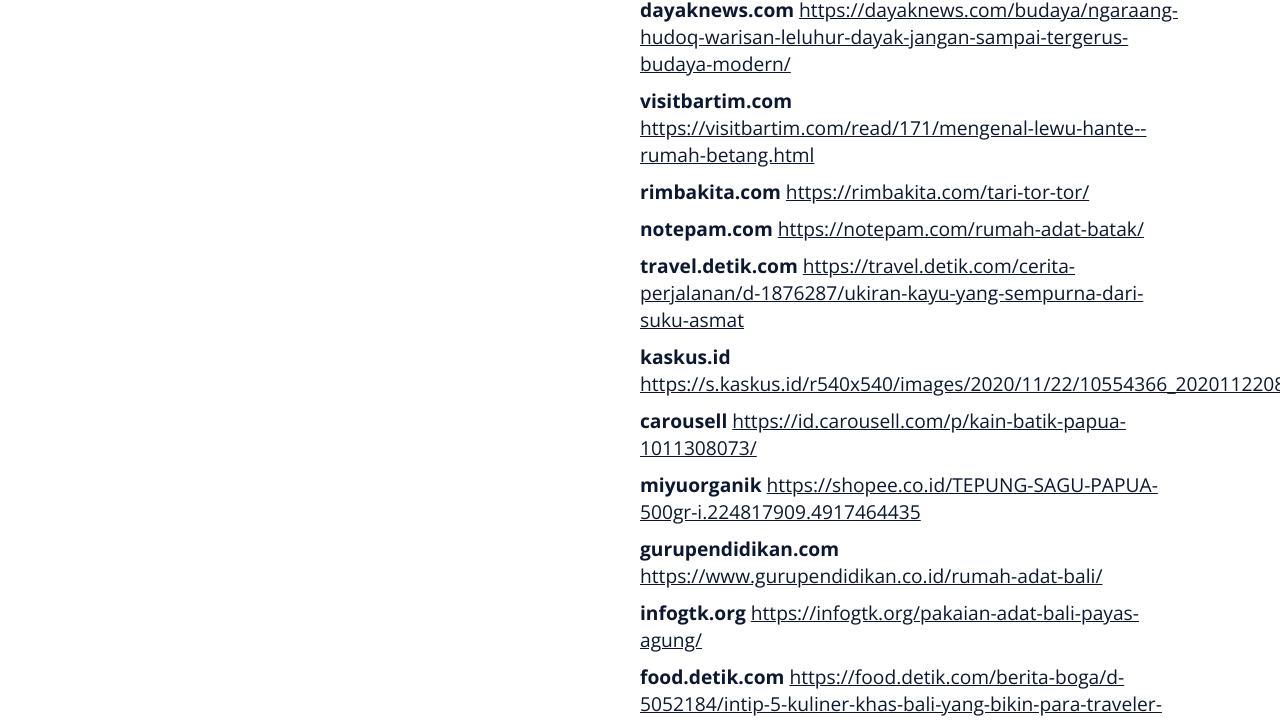
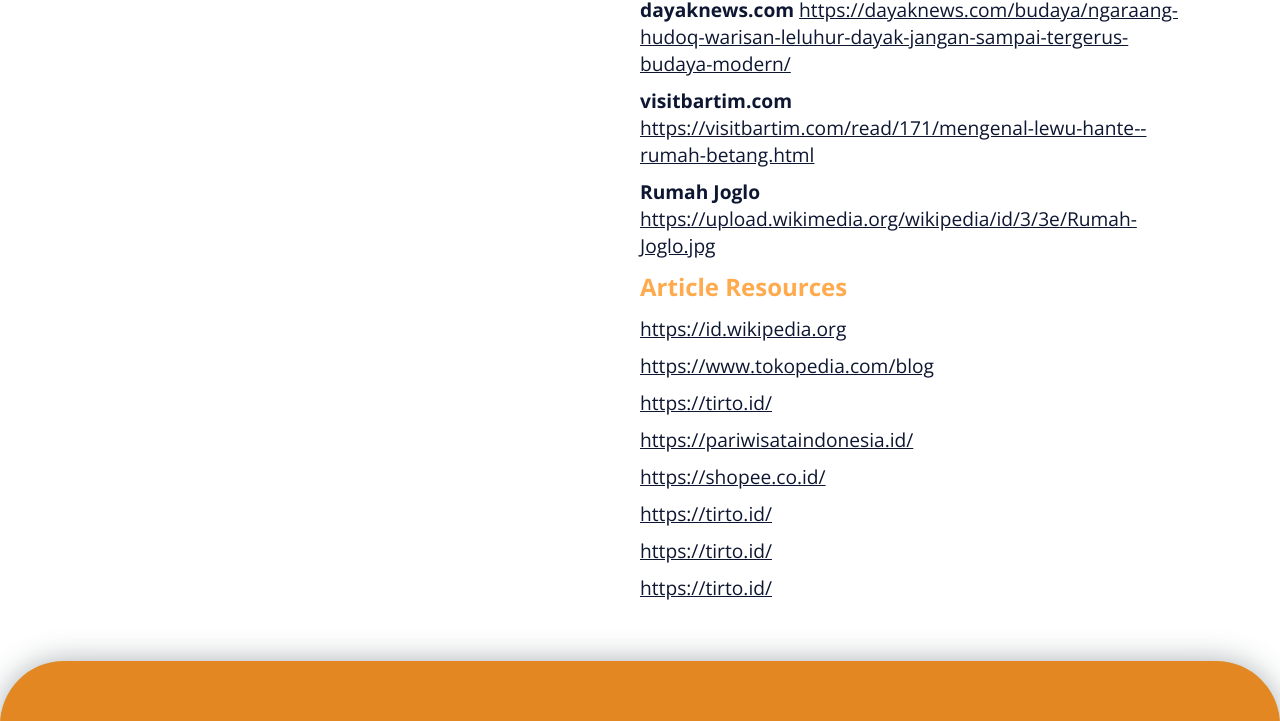
Before and after one commit to nandaha29/BismillahSukses-hiedescom2k21, a plain HTML site: page tentang.html in a window 1280 px wide. Shown: the part 4931-5652 px from the top of the page. Drawn offline with nearby package versions, Linux system fonts and the light colour scheme.

Commit message:
Update tentang.html

```diff
--- a/tentang.html
+++ b/tentang.html
@@ -373,12 +373,8 @@
               <a href="https://unsplash.com/photos/xi7_8azCoo8?utm_source=unsplash&utm_medium=referral&utm_content=creditShareLink" target="_blank">@dds_works</a>
             </p>
             <p class="onScroll fadeInLeft delay1 hidden">
-              Heru Haryanto
-              <a href="https://unsplash.com/photos/9uJbHTrhe8U?utm_source=unsplash&utm_medium=referral&utm_content=creditShareLink" target="_blank">@heruhar008</a>
-            </p>
-            <p class="onScroll fadeInLeft delay1 hidden">
-              Leo Sagala
-              <a href="https://unsplash.com/photos/ImCWS7xydLY?utm_source=unsplash&utm_medium=referral&utm_content=creditShareLink" target="_blank">@leosagala_</a>
+              Dendy Darma
+              <a href="https://unsplash.com/photos/xi7_8azCoo8?utm_source=unsplash&utm_medium=referral&utm_content=creditShareLink" target="_blank">@dds_works</a>
             </p>
                         <p class="onScroll fadeInLeft delay1 hidden">
                           Model Tarian Bedhaya by
@@ -512,42 +508,6 @@
               visitbartim.com
               <a href="https://visitbartim.com/read/171/mengenal-lewu-hante--rumah-betang.html" target="_blank">https://visitbartim.com/read/171/mengenal-lewu-hante--rumah-betang.html</a>
             </p>
-            <p class="onScroll fadeInLeft delay1 hidden">
-              rimbakita.com
-              <a href="https://rimbakita.com/tari-tor-tor/" target="_blank">https://rimbakita.com/tari-tor-tor/</a>
-            </p>
-            <p class="onScroll fadeInLeft delay1 hidden">
-              notepam.com
-              <a href="https://notepam.com/rumah-adat-batak/" target="_blank">https://notepam.com/rumah-adat-batak/</a>
-            </p>
-            <p class="onScroll fadeInLeft delay1 hidden">
-              travel.detik.com
-              <a href="https://travel.detik.com/cerita-perjalanan/d-1876287/ukiran-kayu-yang-sempurna-dari-suku-asmat" target="_blank">https://travel.detik.com/cerita-perjalanan/d-1876287/ukiran-kayu-yang-sempurna-dari-suku-asmat</a>
-            </p>
-            <p class="onScroll fadeInLeft delay1 hidden">
-              kaskus.id
-              <a href="https://s.kaskus.id/r540x540/images/2020/11/22/10554366_202011220810410032.jpg" target="_blank">https://s.kaskus.id/r540x540/images/2020/11/22/10554366_202011220810410032.jpg</a>
-            </p>
-            <p class="onScroll fadeInLeft delay1 hidden">
-              carousell
-              <a href="https://id.carousell.com/p/kain-batik-papua-1011308073/" target="_blank">https://id.carousell.com/p/kain-batik-papua-1011308073/</a>
-            </p>
-            <p class="onScroll fadeInLeft delay1 hidden">
-              miyuorganik
-              <a href="https://shopee.co.id/TEPUNG-SAGU-PAPUA-500gr-i.224817909.4917464435" target="_blank">https://shopee.co.id/TEPUNG-SAGU-PAPUA-500gr-i.224817909.4917464435</a>
-            </p>
-            <p class="onScroll fadeInLeft delay1 hidden">
-              gurupendidikan.com
-              <a href="https://www.gurupendidikan.co.id/rumah-adat-bali/" target="_blank">https://www.gurupendidikan.co.id/rumah-adat-bali/</a>
-            </p>
-            <p class="onScroll fadeInLeft delay1 hidden">
-              infogtk.org
-              <a href="https://infogtk.org/pakaian-adat-bali-payas-agung/" target="_blank">https://infogtk.org/pakaian-adat-bali-payas-agung/</a>
-            </p>
-            <p class="onScroll fadeInLeft delay1 hidden">
-              food.detik.com
-              <a href="https://food.detik.com/berita-boga/d-5052184/intip-5-kuliner-khas-bali-yang-bikin-para-traveler-rindu" target="_blank">https://food.detik.com/berita-boga/d-5052184/intip-5-kuliner-khas-bali-yang-bikin-para-traveler-rindu</a>
-            </p>
                         <p class="onScroll fadeInLeft delay1 hidden">
                           Rumah Joglo
                           <a href="https://upload.wikimedia.org/wikipedia/id/3/3e/Rumah-Joglo.jpg" target="_blank">https://upload.wikimedia.org/wikipedia/id/3/3e/Rumah-Joglo.jpg</a>
```
